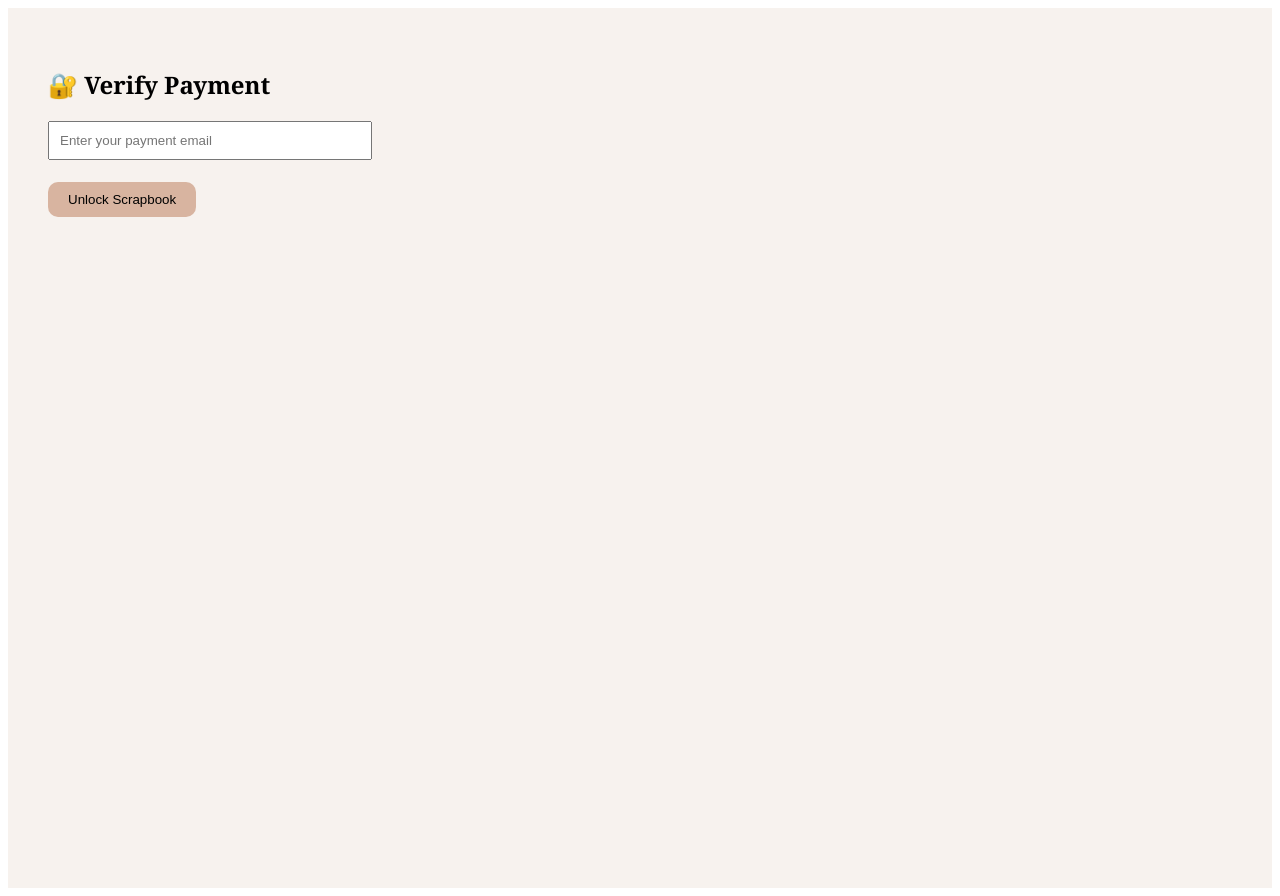
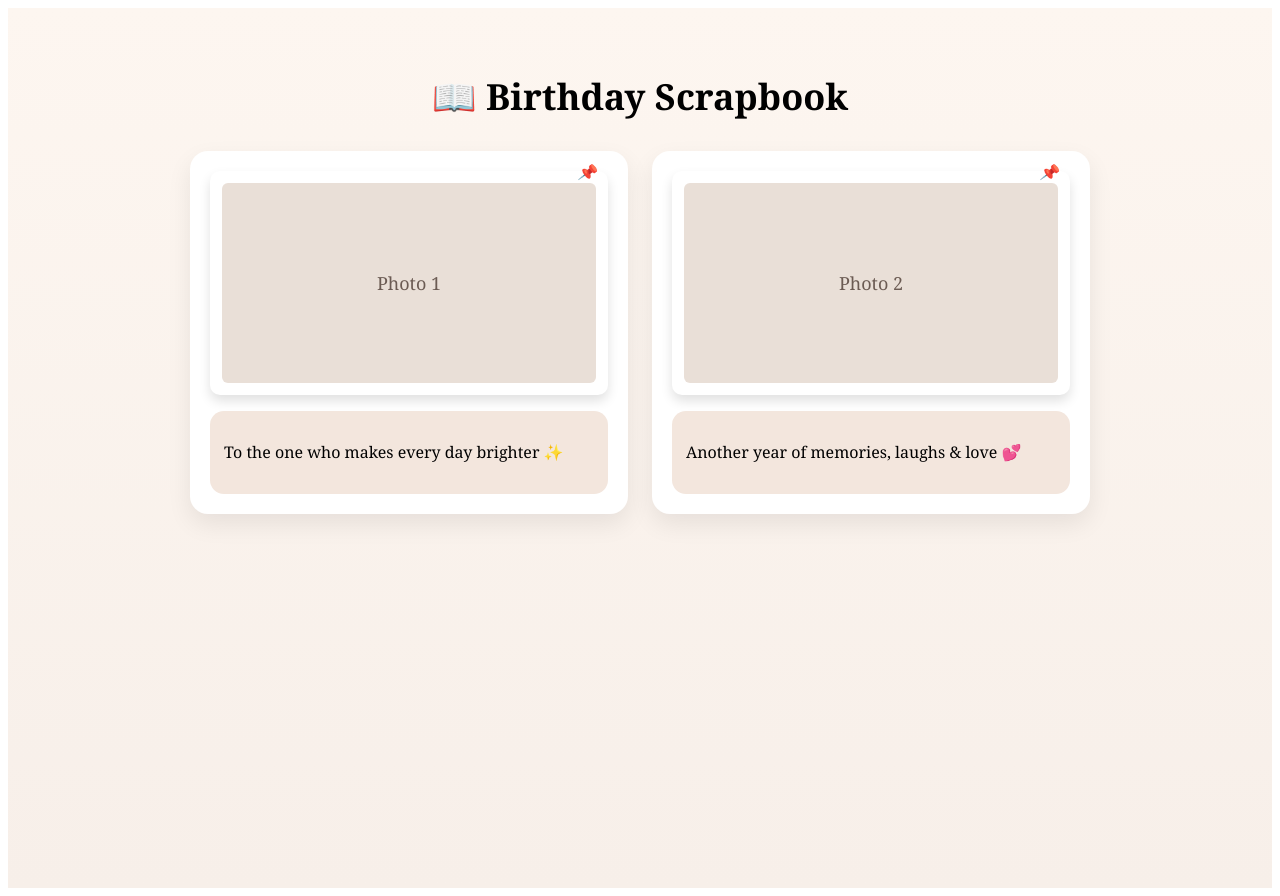
Before and after one commit to roshicreates/birthday-scrapbook7, a Next.js app: page /create in a window 1280 px wide. Built offline with nearby package versions, Linux system fonts and the light colour scheme.

Commit message:
Update create.js

```diff
--- a/pages/create.js
+++ b/pages/create.js
@@ -1,84 +1,91 @@
 import { useState } from "react";
-import { collection, query, where, getDocs, updateDoc, doc } from "firebase/firestore";
-import { db } from "../lib/firebase";
 
 export default function Create() {
-  const [email, setEmail] = useState("");
-  const [verified, setVerified] = useState(false);
-  const [loading, setLoading] = useState(false);
-
-  async function verifyPayment() {
-    setLoading(true);
-
-    const q = query(
-      collection(db, "payments"),
-      where("email", "==", email),
-      where("used", "==", false)
-    );
-
-    const snapshot = await getDocs(q);
-
-    if (snapshot.empty) {
-      alert("No valid payment found ❌");
-      setLoading(false);
-      return;
-    }
-
-    // mark payment as used
-    const paymentDoc = snapshot.docs[0];
-    await updateDoc(doc(db, "payments", paymentDoc.id), {
-      used: true
-    });
-
-    setVerified(true);
-    setLoading(false);
-  }
-
-  if (!verified) {
-    return (
-      <div style={{
-        minHeight: "100vh",
-        padding: "40px",
-        background: "#f7f2ee",
-        fontFamily: "Georgia, serif"
-      }}>
-        <h2>🔐 Verify Payment</h2>
-
-        <input
-          placeholder="Enter your payment email"
-          value={email}
-          onChange={e => setEmail(e.target.value)}
-          style={{ padding: "10px", width: "300px" }}
-        />
-
-        <br /><br />
-
-        <button
-          onClick={verifyPayment}
-          disabled={loading}
-          style={{
-            padding: "10px 20px",
-            background: "#d8b4a0",
-            border: "none",
-            borderRadius: "10px",
-            cursor: "pointer"
-          }}
-        >
-          {loading ? "Checking..." : "Unlock Scrapbook"}
-        </button>
-      </div>
-    );
-  }
+  const [pages] = useState([
+    { id: 1, quote: "To the one who makes every day brighter ✨" },
+    { id: 2, quote: "Another year of memories, laughs & love 💕" }
+  ]);
 
   return (
-    <div style={{
-      minHeight: "100vh",
-      padding: "40px",
-      background: "#fdf6f0",
-      fontFamily: "Georgia, serif"
-    }}>
-      <h2>📖 Scrapbook Creator</h2>
-      <p>✨ Access granted. Start creating your scrapbook.</p>
+    <div style={styles.bg}>
+      <h1 style={styles.title}>📖 Birthday Scrapbook</h1>
+
+      <div style={styles.book}>
+        {pages.map((p) => (
+          <div key={p.id} style={styles.page}>
+            <div style={styles.polaroid}>
+              <div style={styles.photoPlaceholder}>
+                Photo {p.id}
+              </div>
+              <span style={styles.tape}>📌</span>
+            </div>
+
+            <div style={styles.quoteCard}>
+              <p style={styles.quote}>{p.quote}</p>
+            </div>
+          </div>
+        ))}
+      </div>
     </div>
   );
 }
+
+const styles = {
+  bg: {
+    minHeight: "100vh",
+    padding: "40px 20px",
+    background: "linear-gradient(180deg, #fdf6f0, #f7efe9)",
+    fontFamily: "Georgia, serif"
+  },
+  title: {
+    textAlign: "center",
+    marginBottom: "30px",
+    fontSize: "36px"
+  },
+  book: {
+    maxWidth: "900px",
+    margin: "0 auto",
+    display: "grid",
+    gridTemplateColumns: "1fr 1fr",
+    gap: "24px"
+  },
+  page: {
+    background: "#fff",
+    padding: "20px",
+    borderRadius: "18px",
+    boxShadow: "0 10px 25px rgba(0,0,0,0.08)"
+  },
+  polaroid: {
+    background: "#fff",
+    padding: "12px",
+    borderRadius: "10px",
+    boxShadow: "0 6px 12px rgba(0,0,0,0.12)",
+    position: "relative"
+  },
+  photoPlaceholder: {
+    height: "200px",
+    background: "#e9dfd7",
+    borderRadius: "6px",
+    display: "flex",
+    alignItems: "center",
+    justifyContent: "center",
+    color: "#6b5b53",
+    fontSize: "18px"
+  },
+  tape: {
+    position: "absolute",
+    top: "-10px",
+    right: "10px",
+    transform: "rotate(8deg)"
+  },
+  quoteCard: {
+    marginTop: "16px",
+    background: "#f3e6dd",
+    padding: "14px",
+    borderRadius: "14px"
+  },
+  quote: {
+    fontSize: "16px",
+    lineHeight: 1.4
+  }
+};
```
